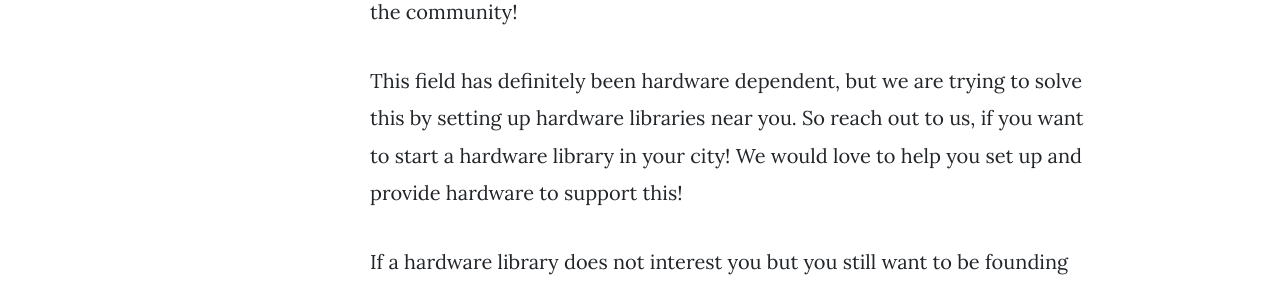
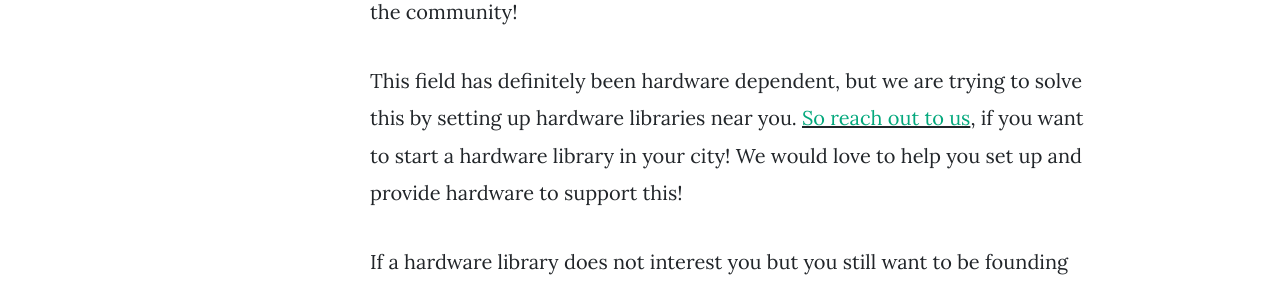
Before and after one commit to scaledown-team/blog, a Jekyll site: the page built from _posts/2021-12-23-nspf.md, in a window 1280 px wide and 900 px high, scrolled down 2025 px. Shown: the part 192-480 px from the top of the window. Built offline with Jekyll 4.4.1, drawn with Linux system fonts in a browser that asks for light colours; nearby versions of some CDN libraries; comment, search, counter and statistics services are not loaded; part of the change alters nothing that is shown.

```diff
--- a/_posts/2021-12-23-nspf.md
+++ b/_posts/2021-12-23-nspf.md
@@ -25,7 +25,7 @@ Our project has two main pillars: Education and Framework. Our blogs, books and
 
 With this, we hope to reach more people and increase TinyML education in the community!
 
-This field has definitely been hardware dependent, but we are trying to solve this by setting up hardware libraries near you. So reach out to us, if you want to start a hardware library in your city! We would love to help you set up and provide hardware to support this!
+This field has definitely been hardware dependent, but we are trying to solve this by setting up hardware libraries near you. <ins>[So reach out to us](mailto:scaledown.tinyml@gmail.com)</ins>, if you want to start a hardware library in your city! We would love to help you set up and provide hardware to support this!
 
 If a hardware library does not interest you but you still want to be founding members in building and supporting this project? Fill up this form and we will reach back to you!
 
```
